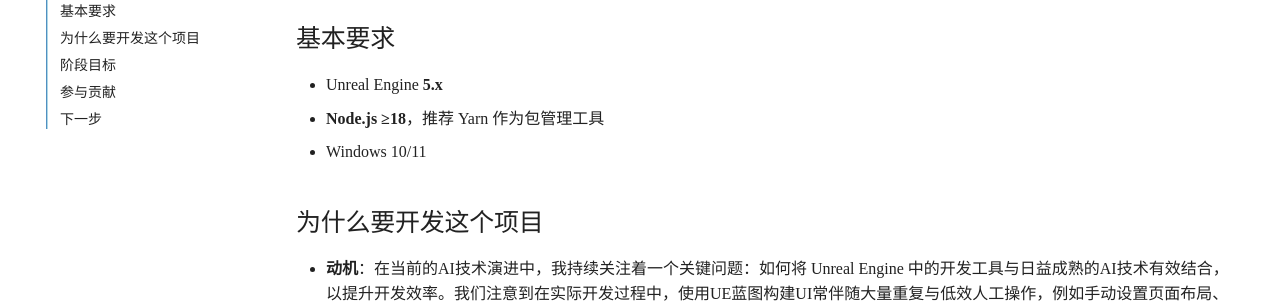
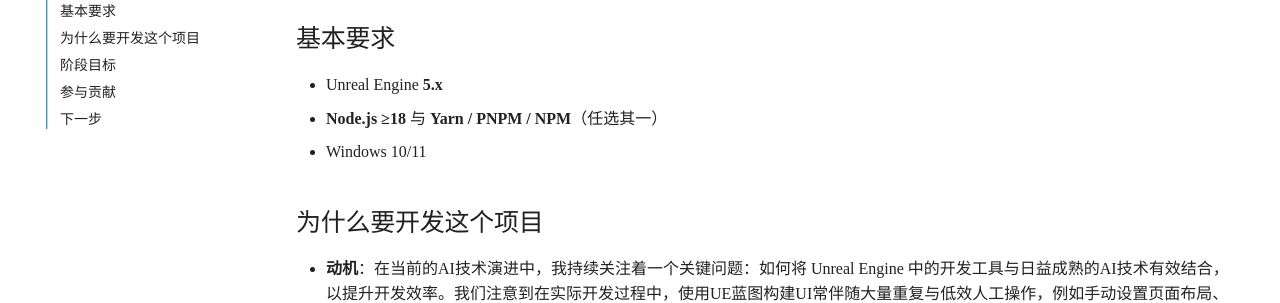
Before and after one commit to Caleb196x/ReactorUMGOnlineDoc, an MkDocs documentation site: the page built from docs/index.md, in a window 1280 px wide and 900 px high, scrolled down 1374 px. Shown: the part 150-453 px from the top of the window. Built offline with MkDocs 1.6.1 and Material for MkDocs 9.7.7, drawn with Linux system fonts in a browser that asks for light colours; comment, search, counter and statistics services are not loaded; a style sheet for code colours, icons or effects is not loaded.

Commit message:
fix: change ts package tool

```diff
--- a/docs/index.md
+++ b/docs/index.md
@@ -31,7 +31,7 @@
 ## 基本要求
 
 - Unreal Engine **5.x**
-- **Node.js ≥18**，推荐 Yarn 作为包管理工具
+- **Node.js ≥18** 与 **Yarn / PNPM / NPM**（任选其一）
 - Windows 10/11
 
 ## 为什么要开发这个项目
```
